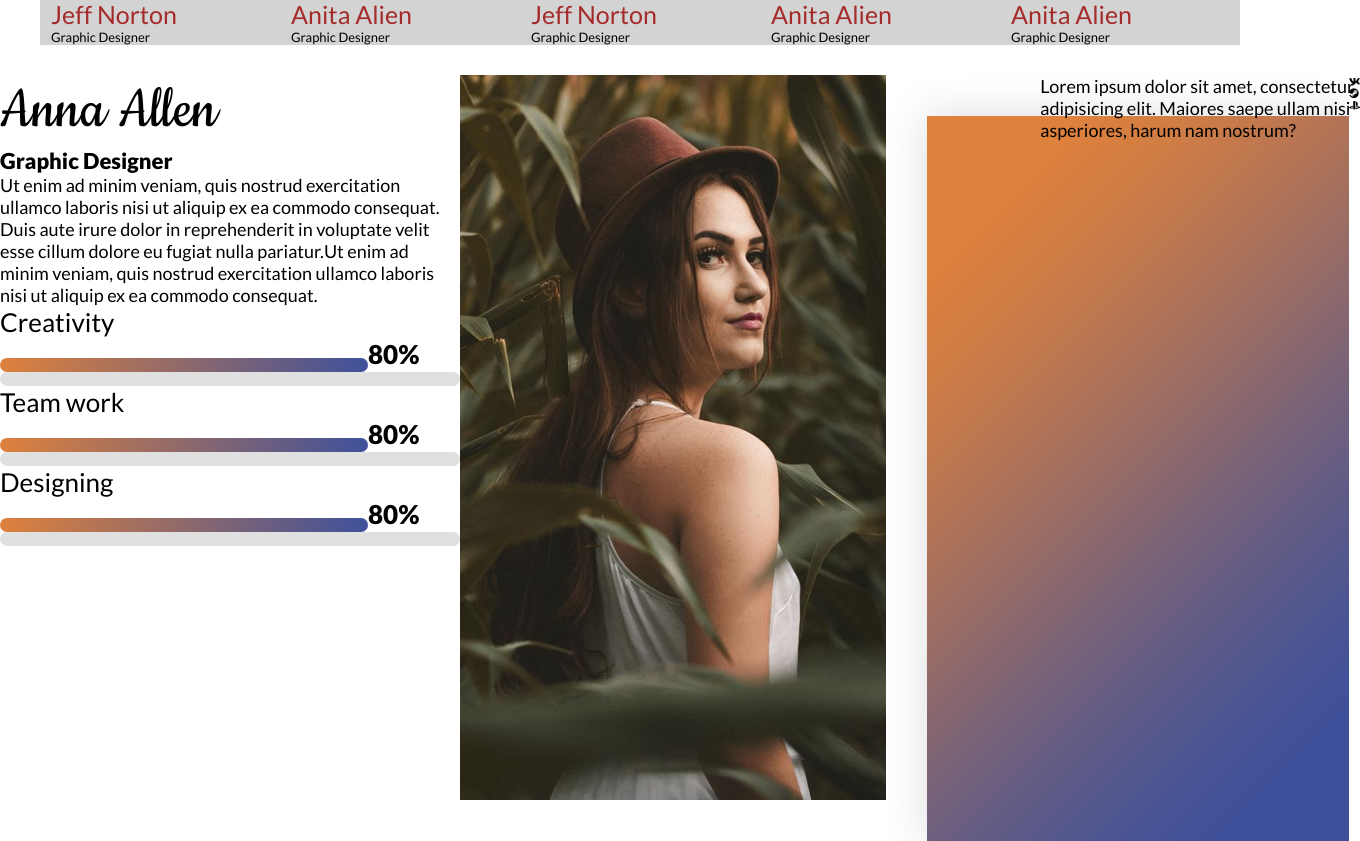
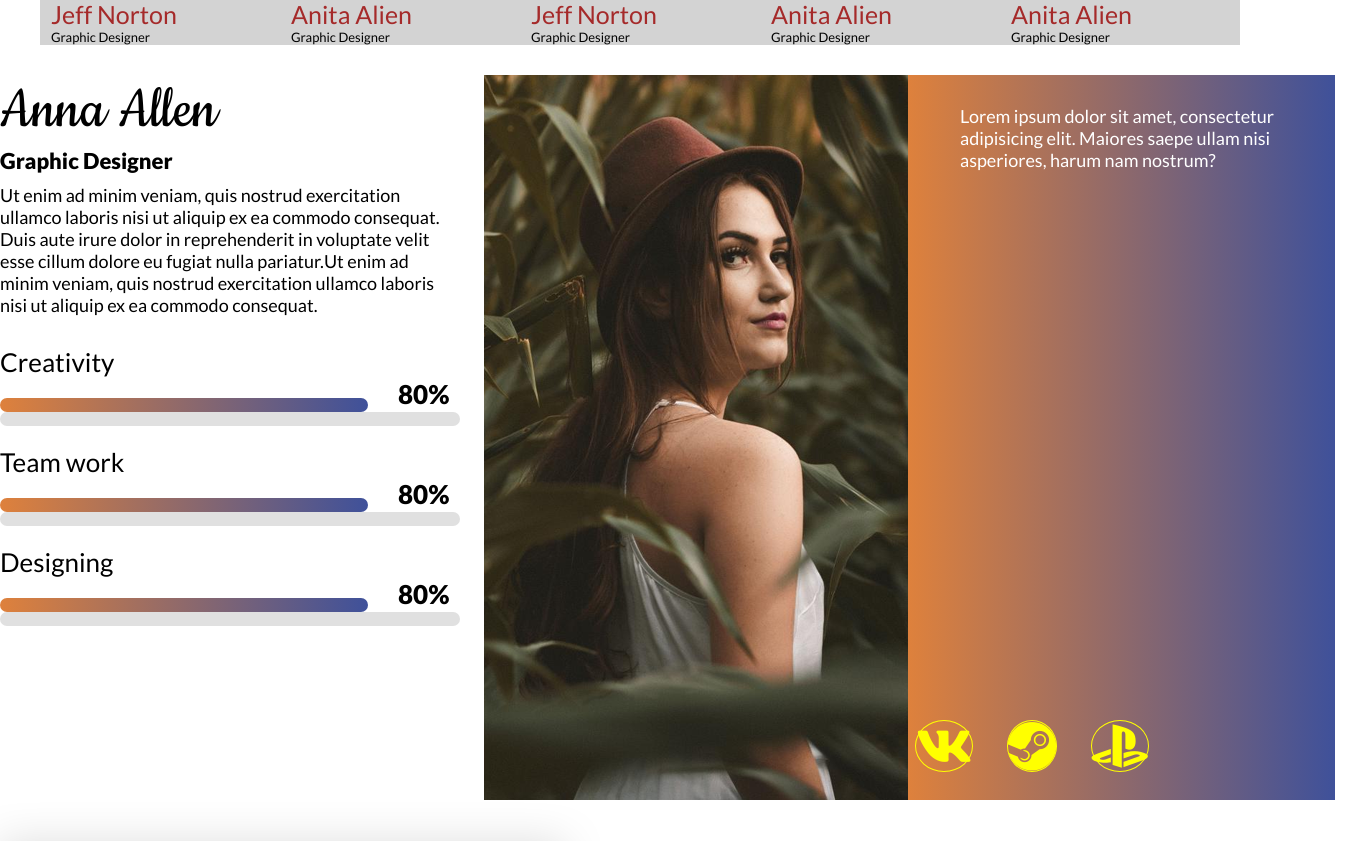
Before and after one commit to MaksNekrut/digital, a website: page index.html in a window 1280 px wide. Shown: the part 4134-4975 px from the top of the page, 1360 px wide, since content can reach past the window. Drawn offline with Linux system fonts and the light colour scheme.

Commit message:
section person

```diff
--- a/index.html
+++ b/index.html
@@ -259,9 +259,7 @@
       </div>
       <div class="person__image">
         <div class="image"><img src="img/person2.png" alt="photo" /></div>
-        <div class="image">
-          <img class="image" src="img/person1.png" alt="background" />
-        </div>
+        <div class="image-bg"></div>
         <div class="text">
           Lorem ipsum dolor sit amet, consectetur adipisicing elit. Maiores
           saepe ullam nisi asperiores, harum nam nostrum?
--- a/sass/sections/_person.scss
+++ b/sass/sections/_person.scss
@@ -1,6 +1,11 @@
 .person {
     display: flex;
     flex-direction: row;
+
+    &__info {
+        margin-left: auto;
+        padding-right: 2rem;
+    }
 
     .info {
         display: flex;
@@ -14,11 +19,13 @@
         &__subtitle {
             font-size: 2.2rem;
             font-weight: bold;
+            margin-bottom: 1rem;
         }
 
         &__text {
             font-size: 1.8rem;
             width: 46rem;
+            margin-bottom: 3rem;
         }
 
         .progress {
@@ -45,6 +52,7 @@
                 flex-basis: 20%;
                 font-size: 2.6rem;
                 font-weight: bold;
+                text-indent: 3rem;
             }
 
             &__line {
@@ -53,6 +61,7 @@
                 height: 1.4rem;
                 border-radius: 1rem;
                 background-color: #e0e0e0;
+                margin-bottom: 2rem;
             }
         }
 
@@ -63,17 +72,46 @@
         display: flex;
         flex-direction: row;
         position: relative;
+        width: 86rem;
+
+        justify-content: right;
 
         .image {
             flex-basis: 50%;
+            margin-right: -0.4rem;
+        }
+
+        .image-bg {
+
+            flex-basis: 50%;
+            width: 43.3rem;
+            height: 725px;
+            background-image: linear-gradient(to right, #de813c, #3f519a);
         }
 
         .text {
             position: absolute;
-            top: 0;
-            right: 0;
+            top: 3rem;
+            left: 48rem;
             font-size: 1.8rem;
             width: 32rem;
+            color: white;
+        }
+
+        .social {
+            position: absolute;
+            bottom: 3rem;
+            right: 10rem;
+            font-size: 1.8rem;
+            width: 32rem;
+            color: yellow;
+
+            &>* {
+                font-size: 5rem;
+                margin-right: 3rem;
+                border: 1px solid yellow;
+                border-radius: 50%;
+            }
         }
     }
 }
```
Also changed, not shown: css/main.css, css/main.min.css, 1 other file.
